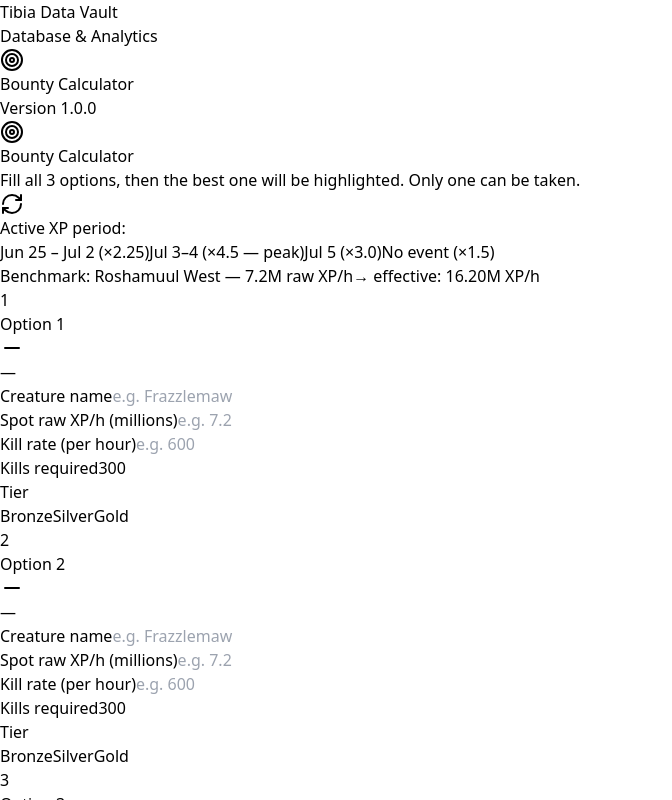
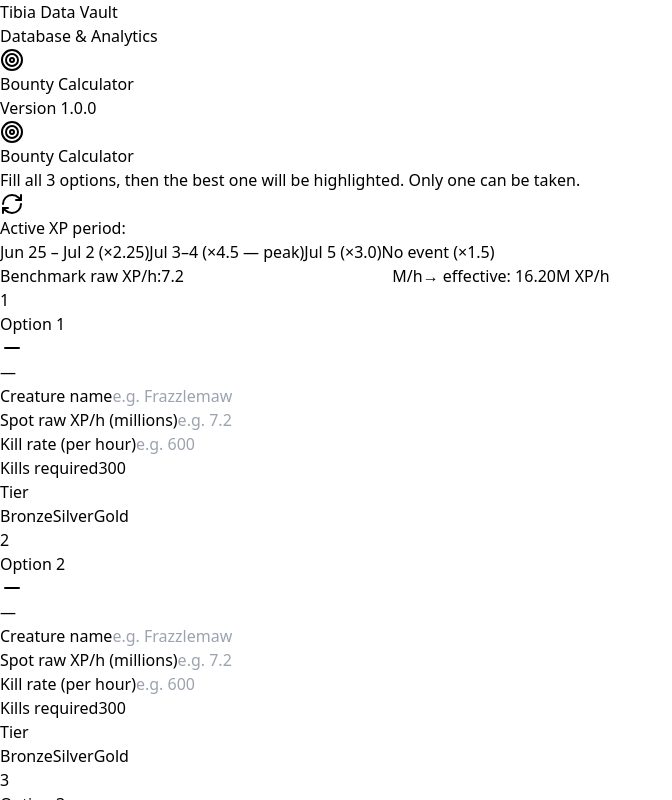
Before and after one commit to fusionboss1/tibia-data-vault, a React (Vite) app: page / in a window 1280 px wide. Both pictures are taken after a click on the button "Bounty Calculator". Shown: the top 800 px of the page, without its empty margins (0-672 px from the left). Built offline with nearby package versions, Linux system fonts and the light colour scheme; no server answers.

Commit message:
feat: make benchmark XP/h editable by user

```diff
--- a/src/pages/BountyCalculator.jsx
+++ b/src/pages/BountyCalculator.jsx
@@ -14,13 +14,12 @@
   { label: 'Gold',   value: 4 },
 ]
 
-const META_RAW = 7_200_000
 
 function taskXp(kills, tierMult) {
   return (562_500 + (kills - 300) * 1_875) * tierMult
 }
 
-function TaskSlot({ index, multiplier, onResultChange, verdict }) {
+function TaskSlot({ index, multiplier, metaRaw, onResultChange, verdict }) {
   const [creature, setCreature]       = useState('')
   const [rawXph, setRawXph]           = useState('')
   const [killsPerH, setKillsPerH]     = useState('')
@@ -33,7 +32,7 @@
     const k    = parseInt(kills)
     if (!raw || !kph || !k || raw <= 0 || kph <= 0 || k < 300 || k > 600) return null
 
-    const metaEff   = META_RAW * multiplier
+    const metaEff   = metaRaw * multiplier
     const spotEff   = raw * 1_000_000 * multiplier
     const T         = k / kph
     const gapTotal  = (metaEff - spotEff) * T
@@ -44,7 +43,7 @@
     const effPerHour = spotTotal / T  // XP/h including task bonus — fair cross-option comparison
 
     return { gapTotal, reward, delta, spotTotal, metaTotal, T, effPerHour }
-  }, [rawXph, killsPerH, kills, tier, multiplier])
+  }, [rawXph, killsPerH, kills, tier, multiplier, metaRaw])
 
   useMemo(() => { onResultChange(index, result) }, [result])
 
@@ -172,6 +171,8 @@
 function BountyCalculator() {
   const [periodIdx, setPeriodIdx] = useState(0)
   const multiplier = PERIODS[periodIdx].multiplier
+  const [metaInput, setMetaInput] = useState('7.2')
+  const metaRaw = (parseFloat(metaInput) || 7.2) * 1_000_000
   const [results, setResults] = useState([null, null, null])
 
   const handleResultChange = useCallback((index, result) => {
@@ -229,21 +230,30 @@
           </div>
         </div>
 
-        <div className="mt-3 flex items-center gap-4 text-xs text-gray-400">
-          <span>Benchmark: <span className="text-white font-medium">Roshamuul West — 7.2M raw XP/h</span></span>
-          <span>→ effective: <span className="text-amber-400 font-bold">{(META_RAW * multiplier / 1e6).toFixed(2)}M XP/h</span></span>
+        <div className="mt-3 flex items-center gap-3 flex-wrap text-xs text-gray-400">
+          <span className="shrink-0">Benchmark raw XP/h:</span>
+          <input
+            type="number"
+            value={metaInput}
+            onChange={e => setMetaInput(e.target.value)}
+            step="0.1"
+            min="0"
+            className="w-24 bg-gray-700 border border-gray-600 rounded-md px-2 py-1 text-sm text-white focus:outline-none focus:border-blue-500"
+          />
+          <span className="text-gray-500">M/h</span>
+          <span>→ effective: <span className="text-amber-400 font-bold">{(metaRaw * multiplier / 1e6).toFixed(2)}M XP/h</span></span>
         </div>
       </div>
 
       <div className="grid grid-cols-1 lg:grid-cols-3 gap-4">
         {[0, 1, 2].map(i => (
-          <TaskSlot key={i} index={i} multiplier={multiplier} onResultChange={handleResultChange} verdict={verdicts[i]} />
+          <TaskSlot key={i} index={i} multiplier={multiplier} metaRaw={metaRaw} onResultChange={handleResultChange} verdict={verdicts[i]} />
         ))}
       </div>
 
       <div className="mt-6 p-4 bg-gray-800/50 border border-gray-700 rounded-xl text-xs text-gray-500">
         <p className="font-medium text-gray-400 mb-1">How it works</p>
-        <p>For each option, the task duration is <code className="text-gray-300">kills / kill_rate</code> hours. During that time, Roshamuul earns <code className="text-gray-300">7.2M × multiplier × time</code>. Your option earns <code className="text-gray-300">spot_raw × multiplier × time + flat task XP</code>. If the option total &ge; meta total, take it.</p>
+        <p>For each option, the task duration is <code className="text-gray-300">kills / kill_rate</code> hours. The benchmark earns <code className="text-gray-300">benchmark_raw × multiplier × time</code>. Your option earns <code className="text-gray-300">spot_raw × multiplier × time + flat task XP</code>. The best effective XP/h (including task bonus) wins.</p>
       </div>
     </div>
   )
```
